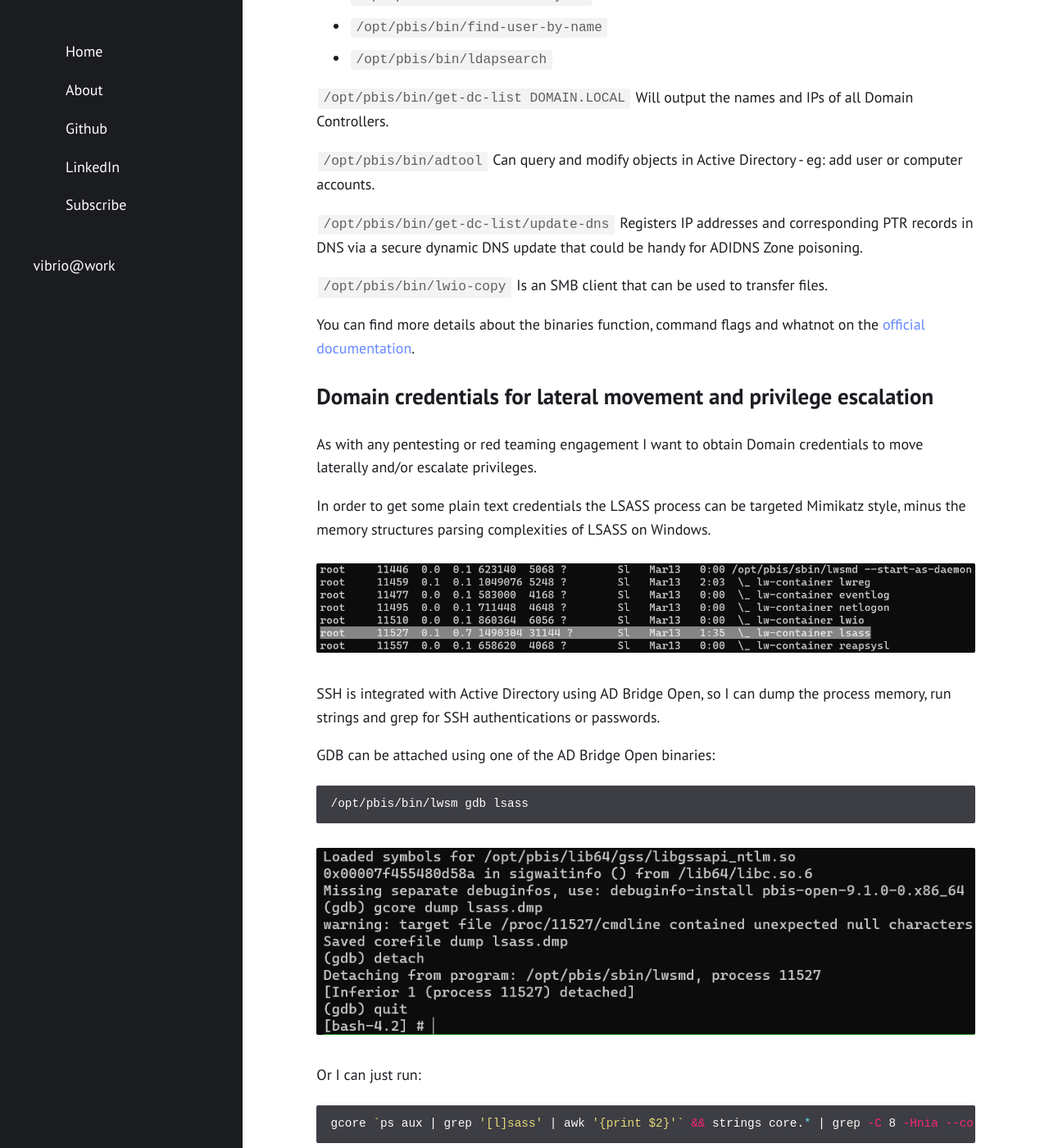
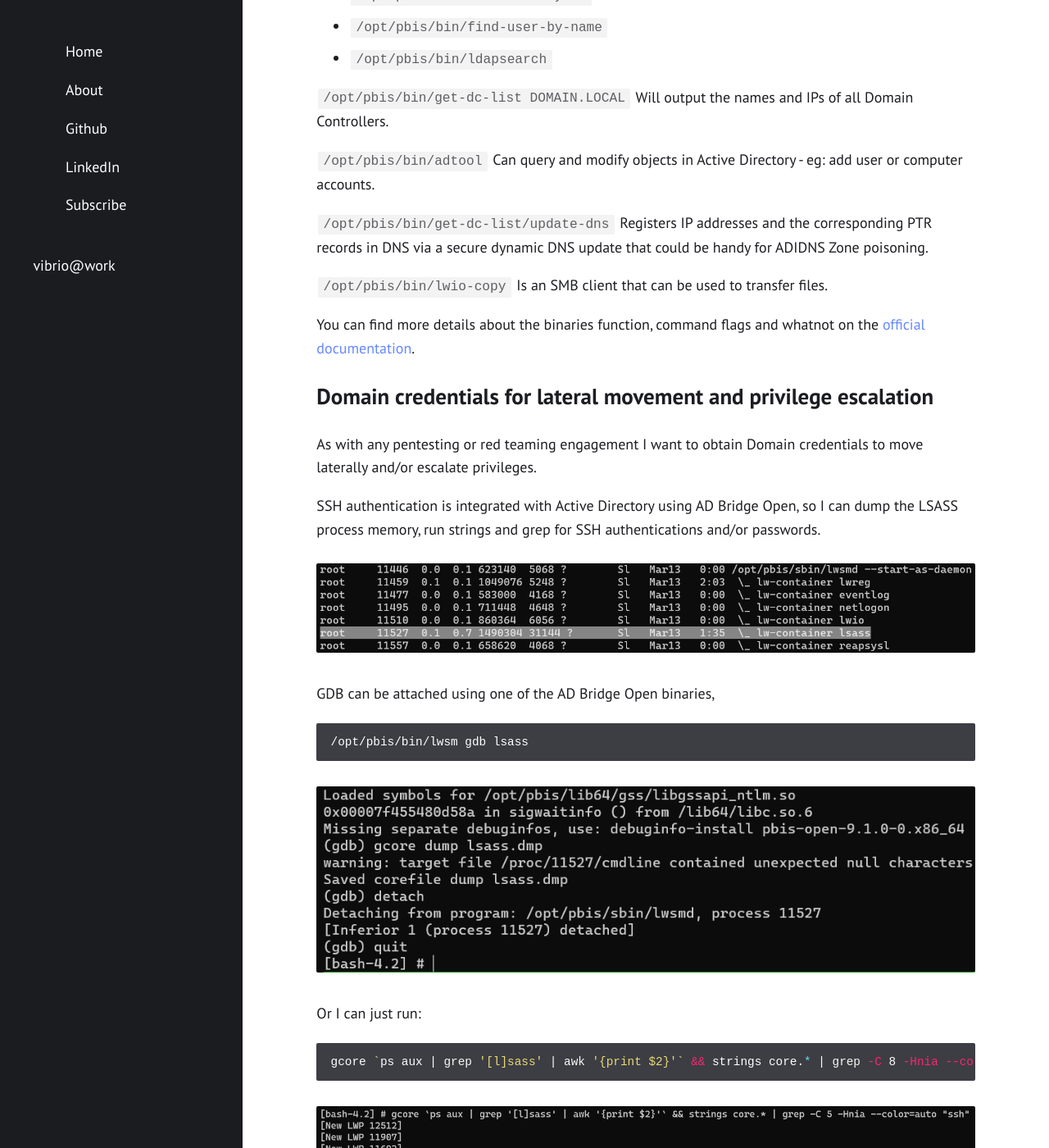
Before and after one commit to ricardojba/ricardojba.github.io, a Jekyll site: the page built from _posts/2023-03-15-BeyondTrust-AD-Bridge-Open-Post-Exploitation.md, in a window 1280 px wide and 1400 px high, scrolled down 3136 px. Shown: the whole window at 82% size. Built offline with Jekyll 4.4.1, drawn with Linux system fonts in a browser that asks for light colours; some of the changed text lies outside the part shown.

Commit message:
Add BeyondTrust AD Bridge Open Post Exploitation

````diff
--- a/_posts/2023-03-15-BeyondTrust-AD-Bridge-Open-Post-Exploitation.md
+++ b/_posts/2023-03-15-BeyondTrust-AD-Bridge-Open-Post-Exploitation.md
@@ -82,17 +82,14 @@ You can find more details about the binaries function, command flags and whatnot
 
 As with any pentesting or red teaming engagement I want to obtain Domain credentials to move laterally and/or escalate privileges.
 
-In order to get some plain text credentials the LSASS process can be targeted Mimikatz style, minus the memory structures parsing complexities of LSASS on Windows.
+SSH authentication is integrated with Active Directory using AD Bridge Open, so I can dump the LSASS process memory, run strings and grep for SSH authentications and/or passwords.
 
 <p align="center">
   <img src="/assets/posts/2023-03-15-BeyondTrust-AD-Bridge-Open-Post-Exploitation/z_pbis-4.png">
 </p>
 
 
-SSH is integrated with Active Directory using AD Bridge Open, so I can dump the process memory, run strings and grep for SSH authentications or passwords.
-
-
-GDB can be attached using one of the AD Bridge Open binaries:
+GDB can be attached using one of the AD Bridge Open binaries,
 ```bash
 /opt/pbis/bin/lwsm gdb lsass
 ```
````
Also changed, not shown: other parts of _posts/2023-03-15-BeyondTrust-AD-Bridge-Open-Post-Exploitation.md (+4 -4 lines).
